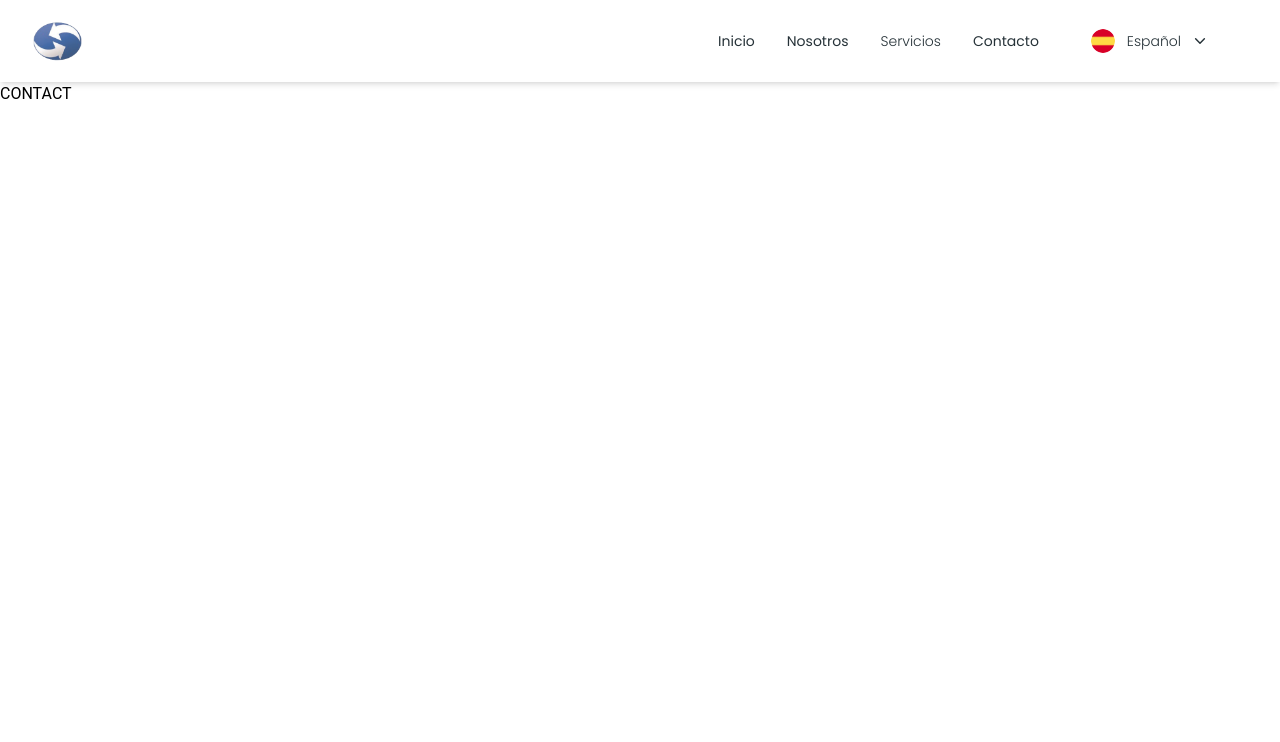
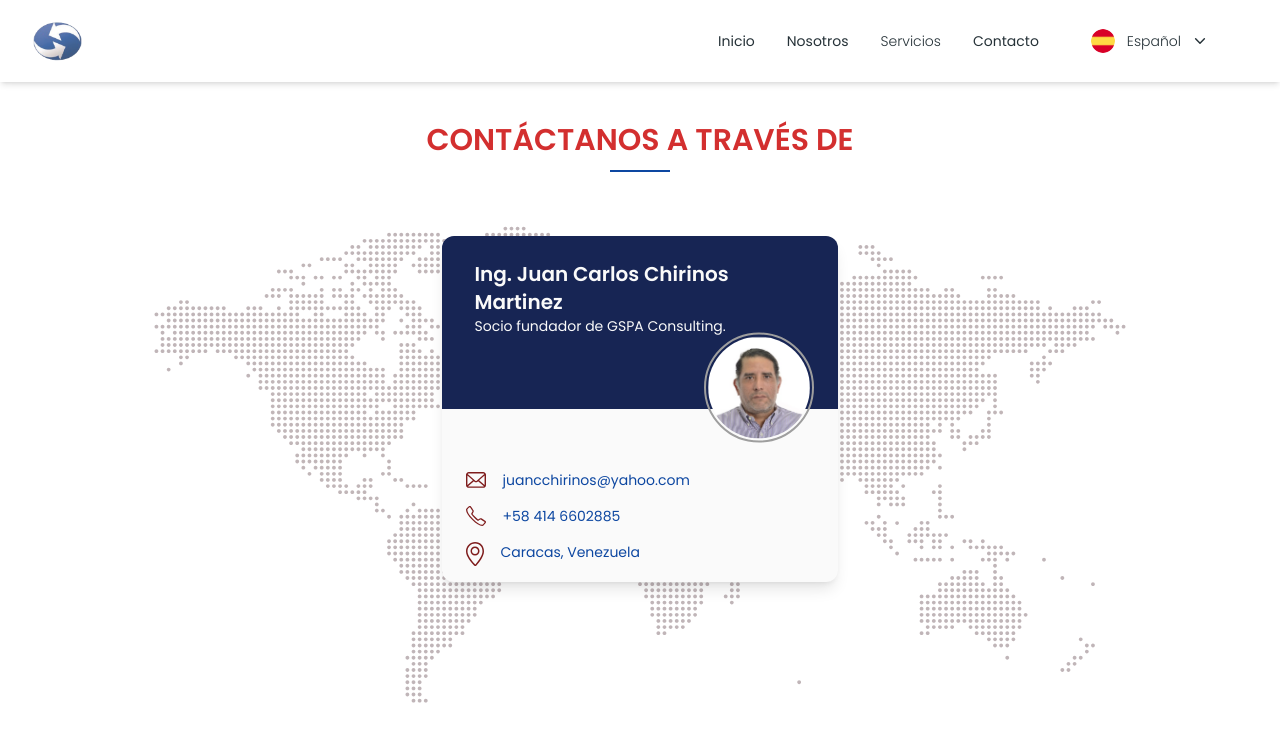
Before and after one commit to tetecruzc/gspa-consulting, a React (Vite) app: page /contact in a window 1280 px wide. Shown: the top 742 px of the page. Built offline with nearby package versions, Linux system fonts and the light colour scheme.

Commit message:
Se agrega ruta de contacto

```diff
--- a/src/components/NavBar.jsx
+++ b/src/components/NavBar.jsx
@@ -109,7 +109,9 @@ export default function NavBar() {
     <>
       <Navbar className={`sticky inset-0 z-40 h-max max-w-full rounded-none py-2 px-4 lg:px-8 lg:py-4 font-poppins border-transparent ${openNav ? 'bg-white' : background}`}>
         <div className="flex items-center justify-between text-white">
-            <img src={logo} alt="GSPA Consulting" className="h-[40px]" />
+            <Link to="/" className="cursor-pointer">
+              <img src={logo} alt="GSPA Consulting" className="h-[40px]" />
+            </Link>
             <div className={`flex items-center gap-4 font-poppins ${background === 'bg-transparent' ? 'text-blue-gray-900 md:text-white' : 'text-blue-gray-900'}`}>
                 <div className="mr-4 hidden lg:block">{navList}</div>
 
--- a/src/pages/ContactPage.jsx
+++ b/src/pages/ContactPage.jsx
@@ -1,14 +1,37 @@
 
 import NavBar from "../components/NavBar"
-
+import Contact from "../sections/Contact"
+import { useEffect, useState } from "react";
 
 function ContactPage() {
+  const [contentHeight, setContentHeight] = useState(0);
 
+  useEffect(() => {
+    const handleResize = () => {
+      const navbarElement = document.getElementsByTagName('nav')[0]
+      if (navbarElement){
+        const navbarStyles = getComputedStyle(navbarElement);
+        const navbarHeight = navbarElement.offsetHeight + parseInt(navbarStyles.marginTop) + parseInt(navbarStyles.marginBottom);
+        const windowHeight = window.innerHeight;
+        const adjustedHeight = windowHeight - navbarHeight;
+        setContentHeight(adjustedHeight);
+      }
+    };
+
+    // Call handleResize initially and on window resize
+    handleResize();
+    window.addEventListener('resize', handleResize);
+
+    // Cleanup the event listener on component unmount
+    return () => {
+      window.removeEventListener('resize', handleResize);
+    };
+  }, []);
   return (
-    <>
+    <div style={{ minHeight: contentHeight }}>
       <NavBar/>
-      CONTACT
-    </>
+      <Contact/>
+    </div>
   )
 }
 
--- a/src/pages/HomePage.jsx
+++ b/src/pages/HomePage.jsx
@@ -2,7 +2,7 @@ import Banner from "../sections/Banner"
 import Us from "../sections/Us"
 import Services from "../sections/Services"
 import Quote from "../sections/Quote";
-import Contact from "../sections/Contact";
+// import Contact from "../sections/Contact";
 import NavBar from "../components/NavBar"
 import Footer from "../components/Footer";
 import MainCarousel from "../sections/MainCarousel";
@@ -17,7 +17,7 @@ function HomePage() {
       <MainCarousel/>
       <Services/>
       <Quote/>
-      <Contact/>
+      {/* <Contact/> */}
       <Footer/>
     </>
   )
--- a/src/sections/Contact.jsx
+++ b/src/sections/Contact.jsx
@@ -1,5 +1,5 @@
 import MapaMundi from "../components/svg/MapaMundi";
-import Background from "../components/svg/Background";
+// import Background from "../components/svg/Background";
 import Svg from "../components/svg/Svg";
 import { Typography, Avatar } from "@material-tailwind/react";
 import contact from '../assets/contact.png'
@@ -11,7 +11,7 @@ export default function Contact() {
 
   return (
     <>
-        <section id="contact" className="relative w-full overflow-hidden px-10 py-32 flex flex-col justify-center" >
+        <section id="contact" className="relative w-full h-full  px-4 md:px-10  flex flex-col justify-center items-center mt-10" >
             <MapaMundi classes="absolute top-[50%] left-[50%] translate-x-[-50%] translate-y-[-30%] z-0 scale-125"/>
             <div className="flex flex-col justify-center items-center w-full">
                 <Typography variant="h2" className="text-red-700 font-poppins px-4 font-semibold text-3xl text-center uppercase">
@@ -19,32 +19,23 @@ export default function Contact() {
                 </Typography>
                 <div className="h-[2px] w-[60px] bg-blue-900 mt-3"></div>
             </div>
-            <div className="h-max z-10 grid grid-cols-12 mt-16">
-                <div className="shadow-lg bg-gray-50 flex rounded-xl col-start-5 col-span-4 relative overflow-hidden">
-                    <Background classes="absolute top-0 left-0 w-full z-0"/>
-                    {/* <img src={contact} alt="Juan Chirinos" className="h-[120px]" /> */}
-                    <div className="flex flex-col relative">
-                        {/* <Typography variant="lead" className="text-blue-900 font-poppins px-4 font-semibold text-xl text-start">
-                            Ing. Juan Carlos Chirinos Martinez
-                        </Typography>
-                        <Typography variant="lead" className="text-blue-900 font-poppins px-4 font-semibold text-base text-start">
-                            Socio fundador de GSPA Consulting.
-                        </Typography>
-                        <Typography variant="lead" className="text-blue-900 font-poppins px-4 text-base  text-start">
-                            Director de Operaciones
-                        </Typography> */}
-                        <div className="flex flex-col">
-                            <div className="w-full py-6 px-4">
-                                <Typography variant="lead" className="text-gray-50 font-poppins px-4 font-semibold text-xl text-start">
+            <div className="h-max z-10 grid grid-cols-12 my-16">
+                <div className="shadow-lg bg-gray-50 flex rounded-xl col-start-1 md:col-start-3 xl:col-start-5 col-span-12 md:col-span-7 xl:col-span-4 relative overflow-hidden">
+                    {/* <Background classes="absolute top-0 left-0 w-full  z-0"/> */}
+                    <div className="absolute bg-blue-dark h-[50%] w-full"></div>
+                    <div className="flex flex-col relative w-full">
+                        <div className="flex flex-col w-full">
+                            <div className="w-full md:w-[80%] py-6 pl-0 md:pl-4">
+                                <Typography variant="lead" className="text-gray-50 font-poppins px-4 font-semibold text-xl text-center md:text-start">
                                     Ing. Juan Carlos Chirinos Martinez
                                 </Typography>
-                                <Typography variant="lead" className="text-gray-50 font-poppins px-4 font-normal text-sm text-start">
+                                <Typography variant="lead" className="text-gray-50 font-poppins px-4 font-normal text-sm text-center md:text-start">
                                     {t('ceo')}
                                 </Typography>
                             </div>
-                            <Avatar src={contact} alt="Juan Chirinos" withBorder={true} className="p-0.5 border-gray-500 ml-auto mr-6 relative translate-y-[-25%]" size="xxl" />
+                            <Avatar src={contact} alt="Juan Chirinos" withBorder={true} className="p-0.5 border-gray-500 ml-auto mr-auto md:mr-6 relative md:translate-y-[-25%]" size="xxl" />
                         </div>
-                        <div className="flex flex-col justify-start px-6">
+                        <div className="flex flex-col justify-start px-6 mt-10 md:mt-0">
 
                             <div className="flex">
                                 <Svg classes="w-[20px]" name="email" fill="#7f1d1d" />
--- a/tailwind.config.js
+++ b/tailwind.config.js
@@ -16,6 +16,9 @@ export default withMT({
       fontFamily: {
         'poppins': ['Poppins', 'sans-serif']
       },
+      colors: {
+        'blue-dark' : '#172554'
+      }
     },
   },
   plugins: [],
```
